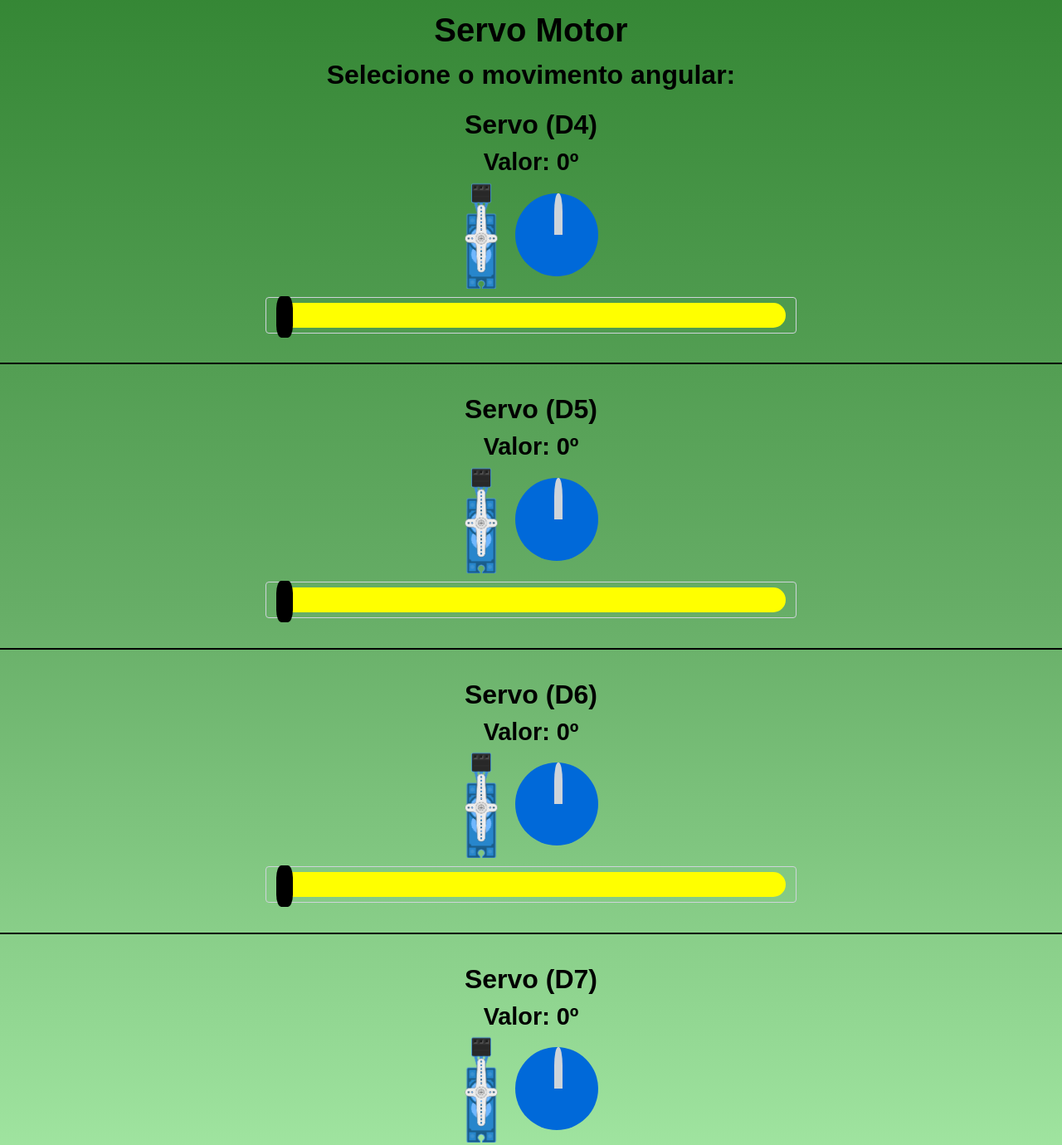
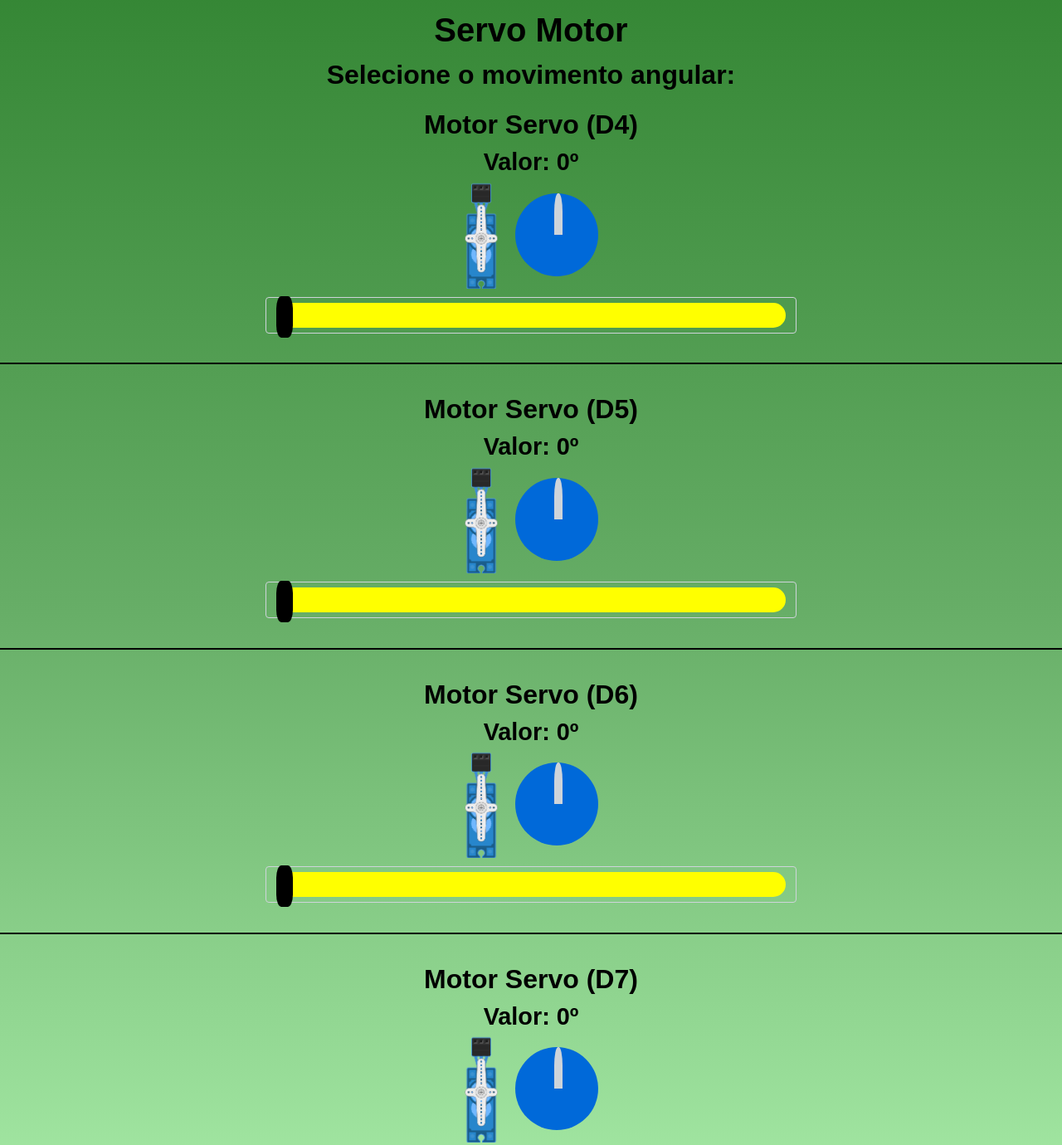
Before and after one commit to fernandofd/sigecontrolrobotica, a plain HTML site: page index.html in a window 1280 px wide. Shown: the part 3020-4400 px from the top of the page at 83% size. Drawn offline with Linux system fonts and the light colour scheme.

Commit message:
Update index.html

```diff
--- a/index.html
+++ b/index.html
@@ -187,7 +187,7 @@
             <div class='servo1'>
 
                 <div class='servo '>
-                    <h2>Servo (D4) </h2>
+                    <h2>Motor Servo (D4) </h2>
                     <h3 id='range-value1'> </h3>
                     <div class="linha">
                         <img src="./servo.png" alt="" class="imgservo">
@@ -202,7 +202,7 @@
                 </div><br>
 
                 <div class='servo '>
-                    <h2>Servo (D5) </h2>
+                    <h2>Motor Servo (D5) </h2>
                     <h3 id='range-value2'> </h3>
                     <div class="linha">
                         <img src="./servo.png" alt="" class="imgservo">
@@ -217,7 +217,7 @@
 
 
                 <div class='servo'>
-                    <h2>Servo (D6) </h2>
+                    <h2>Motor Servo (D6) </h2>
                     <h3 id='range-value3'> </h3>
                     <div class="linha">
                         <img src="./servo.png" alt="" class="imgservo">
@@ -230,7 +230,7 @@
                 </div><br>
 
                 <div class='servo'>
-                    <h2>Servo (D7) </h2>
+                    <h2>Motor Servo (D7) </h2>
                     <h3 id='range-value4'> </h3>
                     <div class="linha">
                         <img src="./servo.png" alt="" class="imgservo">
```
